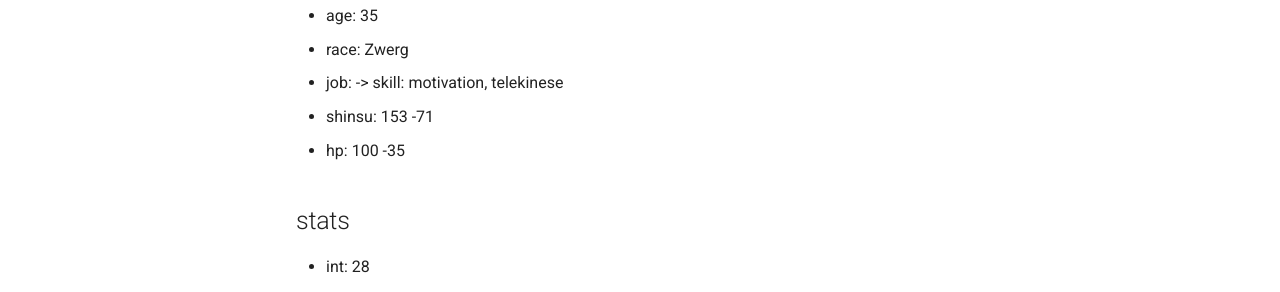
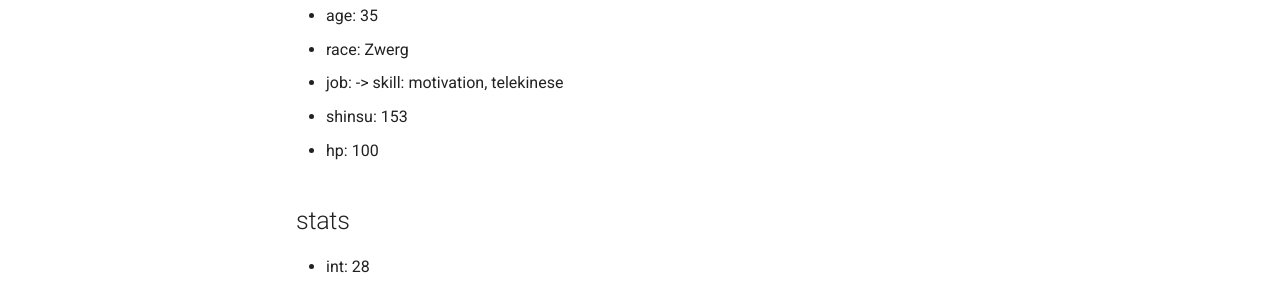
Before and after one commit to mkdocs-pnp/avalon, an MkDocs documentation site: the page built from docs/character/shaggy.md, in a window 1280 px wide and 900 px high. Shown: the part 336-628 px from the top of the window. Built offline with MkDocs 1.6.1 and Material for MkDocs 9.7.7, drawn with Linux system fonts in a browser that asks for light colours.

Commit message:
Update shaggy.md

```diff
--- a/docs/character/shaggy.md
+++ b/docs/character/shaggy.md
@@ -8,8 +8,8 @@
 * age: 35
 * race: Zwerg
 * job: -> skill: motivation, telekinese
-* shinsu: 153 -71
-* hp: 100 -35
+* shinsu: 153
+* hp: 100
 
 ## stats
 
```
